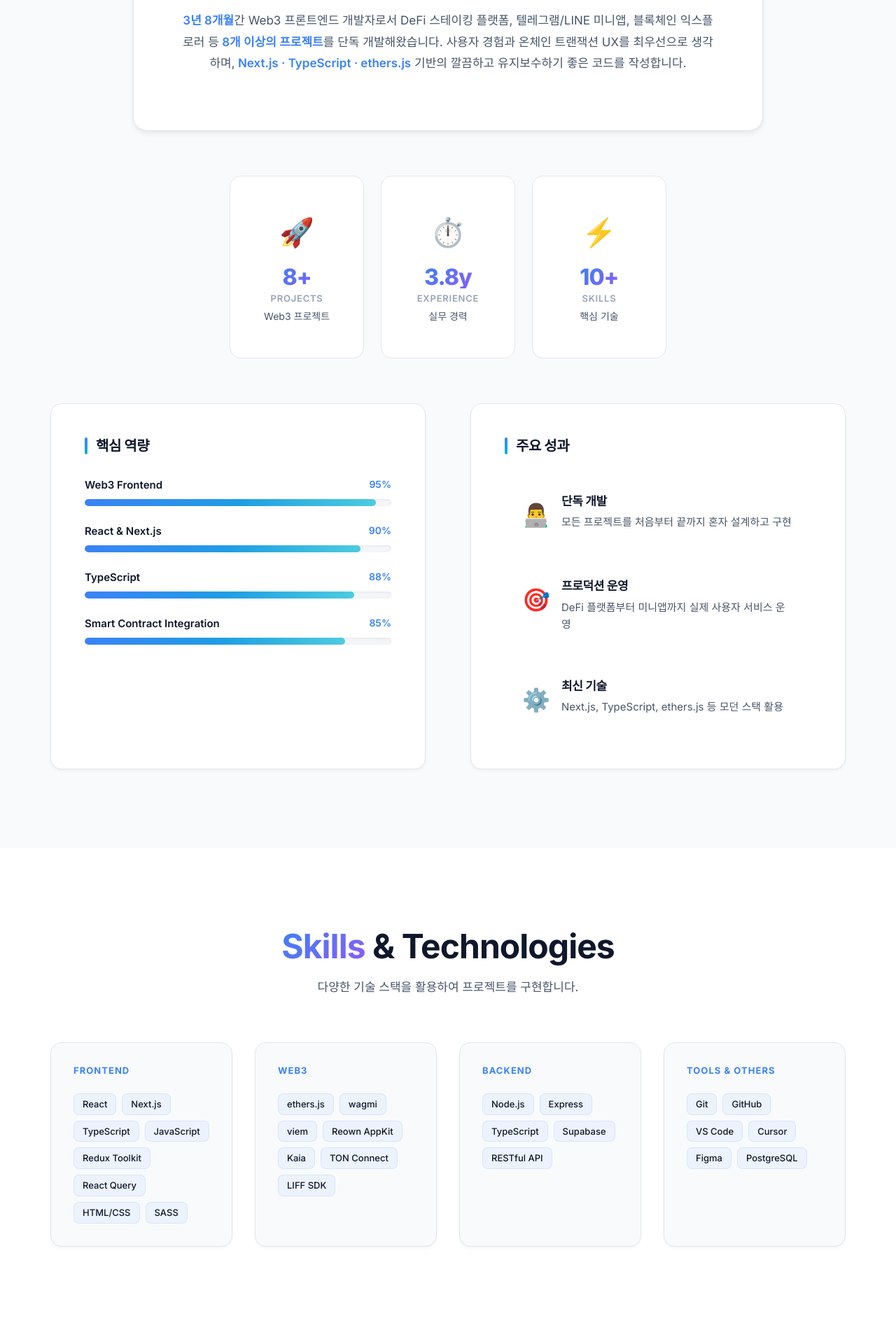
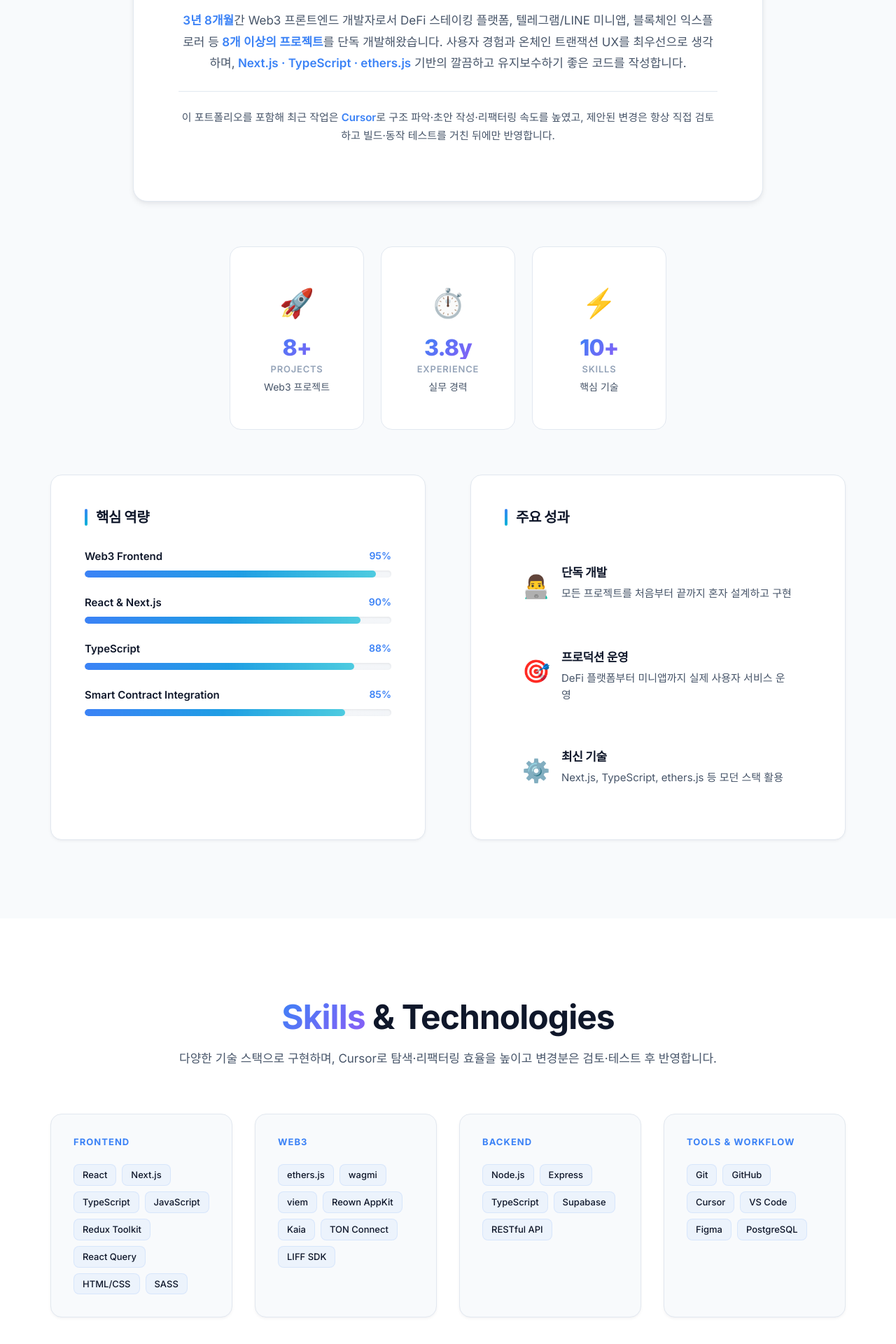
Before and after one commit to taehhh8/taehhh8.github.io, a Next.js app: page / in a window 1280 px wide. Shown: the part 1371-3291 px from the top of the page at 70% size. Built offline with nearby package versions, Linux system fonts and the light colour scheme.

Commit message:
skills modify

```diff
--- a/src/components/About/About.module.scss
+++ b/src/components/About/About.module.scss
@@ -103,6 +103,29 @@
     color: $text-secondary;
 
     [data-theme="dark"] & {
+      color: $dark-text-secondary;
+    }
+
+    strong.highlight {
+      color: $primary-color;
+      font-weight: 600;
+
+      [data-theme="dark"] & {
+        color: $dark-primary-color;
+      }
+    }
+  }
+
+  .workflowNote {
+    margin-top: $spacing-lg;
+    padding-top: $spacing-lg;
+    border-top: 1px solid $border-color;
+    font-size: 0.9375rem;
+    line-height: 1.75;
+    color: $text-secondary;
+
+    [data-theme="dark"] & {
+      border-top-color: $dark-border-color;
       color: $dark-text-secondary;
     }
 
--- a/src/components/About/About.tsx
+++ b/src/components/About/About.tsx
@@ -91,6 +91,11 @@ const About = () => {
               <strong className={styles.highlight}> Next.js · TypeScript · ethers.js</strong> 기반의
               깔끔하고 유지보수하기 좋은 코드를 작성합니다.
             </p>
+            <p className={styles.workflowNote}>
+              이 포트폴리오를 포함해 최근 작업은 <strong className={styles.highlight}>Cursor</strong>로
+              구조 파악·초안 작성·리팩터링 속도를 높였고, 제안된 변경은 항상 직접 검토하고
+              빌드·동작 테스트를 거친 뒤에만 반영합니다.
+            </p>
           </motion.div>
 
           <div className={styles.highlights}>
--- a/src/components/Skills/Skills.tsx
+++ b/src/components/Skills/Skills.tsx
@@ -20,8 +20,8 @@ const Skills = () => {
       skills: ['Node.js', 'Express', 'TypeScript', 'Supabase', 'RESTful API'],
     },
     {
-      title: 'Tools & Others',
-      skills: ['Git', 'GitHub', 'VS Code', 'Cursor', 'Figma', 'PostgreSQL'],
+      title: 'Tools & Workflow',
+      skills: ['Git', 'GitHub', 'Cursor', 'VS Code', 'Figma', 'PostgreSQL'],
     },
   ];
 
@@ -66,7 +66,8 @@ const Skills = () => {
           animate={isInView ? { opacity: 1, y: 0 } : {}}
           transition={{ duration: 0.6, delay: 0.2 }}
         >
-          다양한 기술 스택을 활용하여 프로젝트를 구현합니다.
+          다양한 기술 스택으로 구현하며, Cursor로 탐색·리팩터링 효율을 높이고 변경분은 검토·테스트 후
+          반영합니다.
         </motion.p>
         <motion.div
           className={styles.categories}
```
